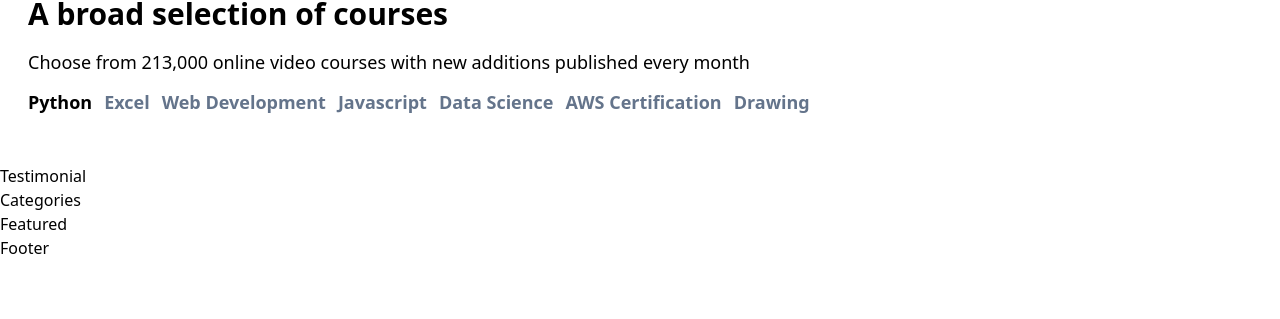
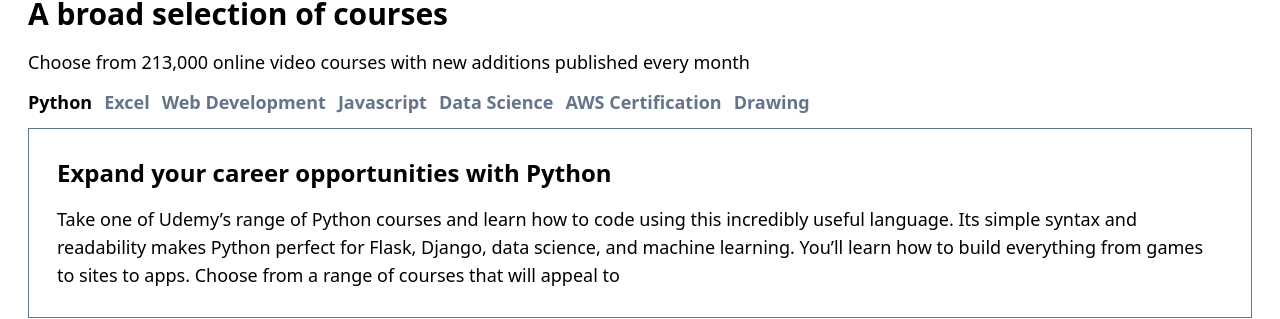
Before and after one commit to Chzmo/Udemy-clone, a React (Vite) app: page / in a window 1280 px wide. Shown: the part 504-823 px from the top of the page. Before the commit the page ends 800 px from the top, so only its background shows below. Built offline with nearby package versions, Linux system fonts and the light colour scheme.

Commit message:
Working on Courses Section

```diff
--- a/src/Components/Courses.jsx
+++ b/src/Components/Courses.jsx
@@ -1,7 +1,7 @@
 import React, { useEffect, useState } from 'react'
 
 function Courses() {
-  const [course, setCourse] = useState('python')
+  const [course, setCourse] = useState('Python')
 
   useEffect(() => {
     console.log(course)
@@ -11,7 +11,7 @@
     <div id='courses' className='py-12 px-7'>
       <h2 className="text-3xl font-bold">A broad selection of courses</h2>
       <p className='pt-4 text-lg'>Choose from 213,000 online video courses with new additions published every month</p>
-      <div className="flex gap-3 pt-3">
+      <div className="flex gap-3 mt-3">
         <p onClick={(e) => setCourse(e.target.innerText)} className='font-bold text-lg text-black '>Python</p>
         <p onClick={(e) => setCourse(e.target.innerText)} className='font-bold text-lg hover:text-black text-slate-500'>Excel</p>
         <p onClick={(e) => setCourse(e.target.innerText)} className='font-bold text-lg hover:text-black text-slate-500'>Web Development</p>
@@ -20,6 +20,15 @@
         <p onClick={(e) => setCourse(e.target.innerText)} className='font-bold text-lg hover:text-black text-slate-500'>AWS Certification</p>
         <p onClick={(e) => setCourse(e.target.innerText)} className='font-bold text-lg hover:text-black text-slate-500'>Drawing</p>
       </div>
+      <div className="border border-slate-500 mt-3 p-7 ">
+        <h2 className="text-2xl font-bold">Expand your career opportunities with {course}</h2>
+        <p className='pt-4 text-lg'>
+          Take one of Udemy’s range of Python courses and learn how to code using this
+          incredibly useful language. Its simple syntax and readability makes Python perfect for Flask,
+          Django, data science, and machine learning. You’ll learn how to build everything from games to
+          sites to apps. Choose from a range of courses that will appeal to
+        </p>
+      </div>
     </div>
   )
 }
```
